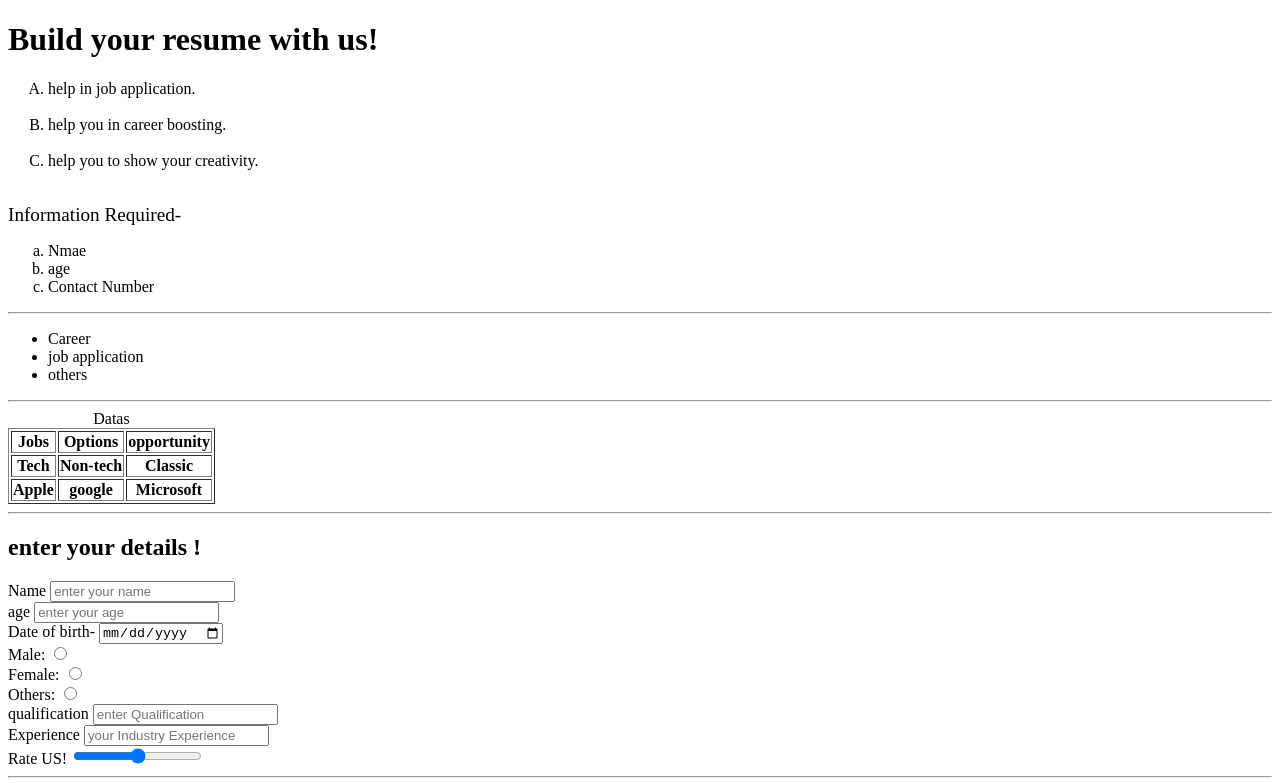
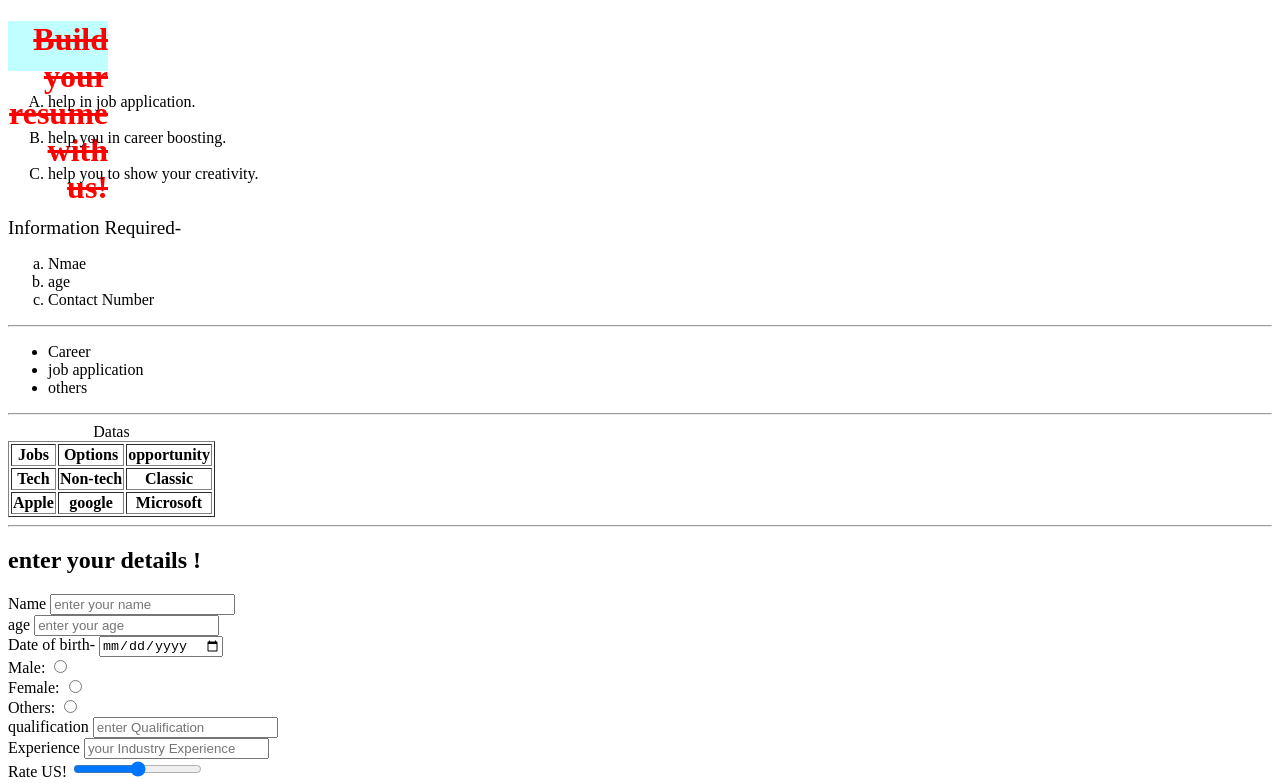
Before and after one commit to srivasdev/resume-page, a plain HTML site: page index.html in a window 1280 px wide. Shown: the top 783 px of the page. Drawn offline with Linux system fonts and the light colour scheme.

Commit message:
Update index.html

```diff
--- a/index.html
+++ b/index.html
@@ -5,7 +5,7 @@
     <meta name="viewport" content="width=device-width, initial-scale=1.0">
     <title>Build Your Resume</title>
     <style>
-       #h1{
+       #heads{
             color: red;
             background-color: rgba(0,255,255,.25);
            text-align: right;
@@ -15,7 +15,7 @@
 </head>
 <body>
 
-    <h1>Build your resume with us!</h1>
+    <h1 id="heads">Build your resume with us!</h1>
  <ol type="A">
     <li>help in job application.</li><br>
 <li>help you in career boosting.</li><br>
```
